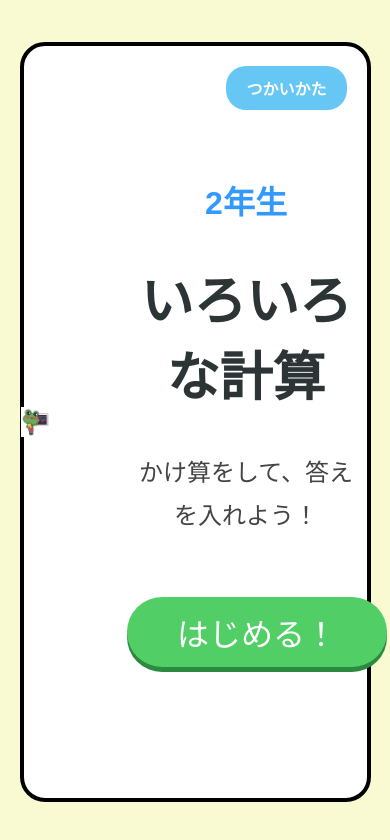
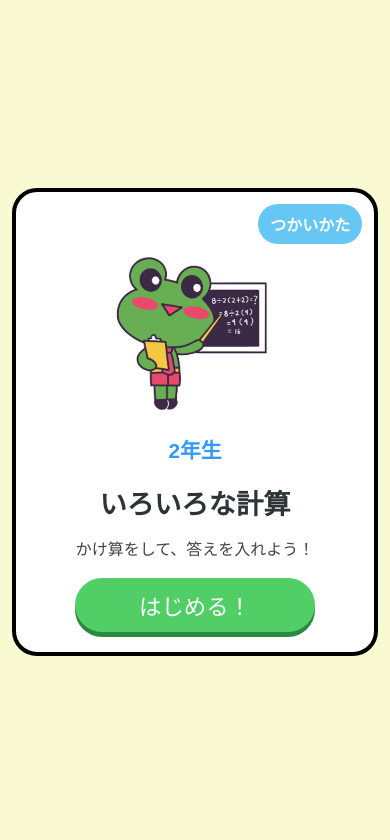
Before and after one commit to takito-27/A-math-learning-app-for-2nd-grade-elementary-school-students, a plain HTML site: page index.html in a window 390 px wide. Drawn offline with Linux system fonts and the light colour scheme.

Commit message:
スタート画面を端末サイズに応じて表示調整

```diff
--- a/style.css
+++ b/style.css
@@ -2460,3 +2460,121 @@ button:disabled {
         height: 340px;
     }
 }
+
+
+/* ==========================================
+   スタート画面：端末サイズに応じた表示調整
+   ========================================== */
+
+.cover-page {
+    width: min(90vw, 1200px);
+    height: auto;
+    min-height: 0;
+    max-height: none;
+    padding: clamp(16px, 3vw, 40px);
+    margin: auto;
+}
+
+.cover-content {
+    width: 100%;
+    height: auto;
+    gap: clamp(12px, 4vw, 80px);
+}
+
+.cover-image,
+.cover-text {
+    min-width: 0;
+}
+
+.cover-character {
+    width: 100%;
+    max-width: min(360px, 32vw);
+    height: auto;
+    object-fit: contain;
+}
+
+/* 横向きで画面の高さが小さい端末 */
+@media (orientation: landscape) and (max-height: 700px) {
+    .cover-page {
+        padding: 12px 24px;
+    }
+
+    .cover-character {
+        max-height: 38dvh;
+        width: auto;
+        max-width: 100%;
+    }
+
+    .grade-title {
+        font-size: clamp(1rem, 3vh, 1.5rem);
+        margin-bottom: 8px;
+    }
+
+    .main-title {
+        font-size: clamp(1.5rem, 5vh, 2.5rem);
+        margin-bottom: 10px;
+    }
+
+    .cover-message {
+        font-size: clamp(0.9rem, 2.5vh, 1.2rem);
+        margin-bottom: 12px;
+    }
+
+    .start-btn {
+        width: min(220px, 100%);
+        height: 48px;
+        font-size: 1.3rem;
+    }
+}
+
+/* スマートフォンなど横幅が狭い端末 */
+@media (max-width: 600px) {
+    .cover-page {
+        width: 94vw;
+        padding: 50px 16px 20px;
+    }
+
+    .cover-content {
+        flex-direction: column;
+        gap: 12px;
+    }
+
+    .cover-image,
+    .cover-text {
+        width: 100%;
+    }
+
+    .cover-character {
+        width: auto;
+        max-width: min(180px, 55vw);
+        max-height: 24dvh;
+    }
+
+    .grade-title {
+        font-size: 1.3rem;
+        margin-bottom: 8px;
+    }
+
+    .main-title {
+        font-size: clamp(1.6rem, 7vw, 2.2rem);
+        margin-bottom: 12px;
+    }
+
+    .cover-message {
+        font-size: 1rem;
+        line-height: 1.5;
+        margin-bottom: 16px;
+    }
+
+    .start-btn {
+        width: min(240px, 100%);
+        height: 54px;
+        font-size: 1.4rem;
+    }
+
+    .help-btn {
+        top: 12px;
+        right: 12px;
+        padding: 8px 12px;
+    }
+}
```
